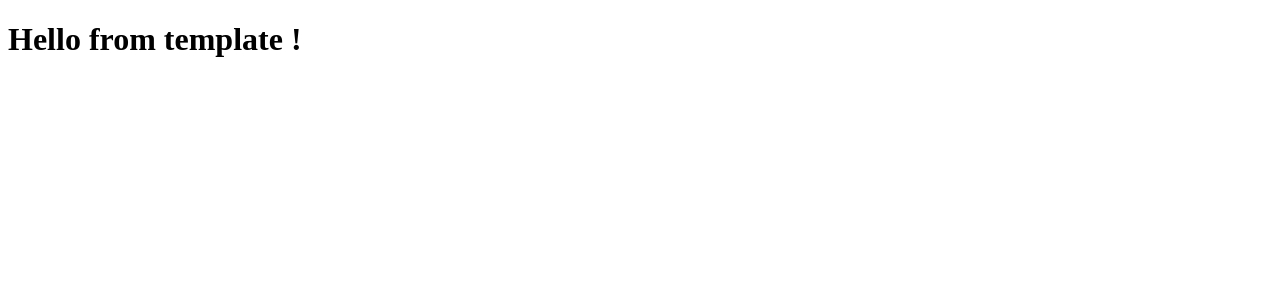
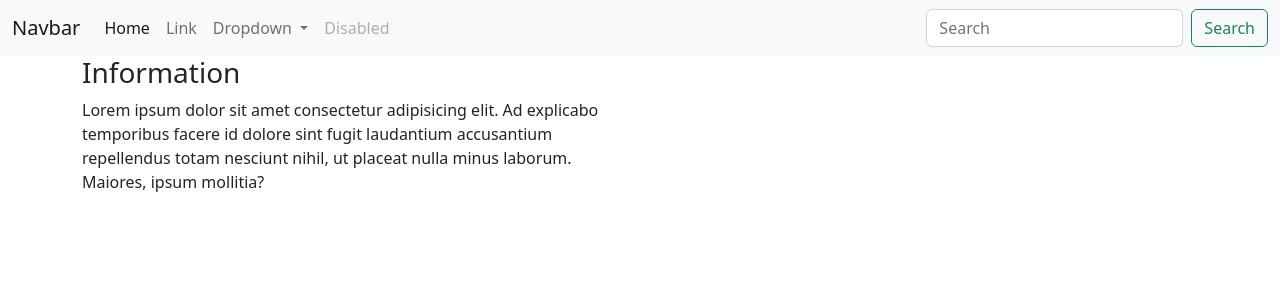
Before and after one commit to hicranA/KingCountyStatistics, a Django app: page /kingcounty/ in a window 1280 px wide. Shown: the top 300 px of the page. Run offline with Django 4.2, Linux system fonts and the light colour scheme.

Commit message:
nav bar added

```diff
--- a/kingcounty/templates/kingcounty/base.html
+++ b/kingcounty/templates/kingcounty/base.html
@@ -1,14 +1,65 @@
-<!DOCTYPE html>
+<!doctype html>
 <html lang="en">
-<head>
-    <meta charset="UTF-8">
-    <meta http-equiv="X-UA-Compatible" content="IE=edge">
-    <meta name="viewport" content="width=device-width, initial-scale=1.0">
-    <title>Document</title>
+  <head>
+    <meta charset="utf-8">
+    <meta name="viewport" content="width=device-width, initial-scale=1">
+    <title>Bootstrap demo</title>
+    <link href="https://cdn.jsdelivr.net/npm/bootstrap@5.2.0-beta1/dist/css/bootstrap.min.css" rel="stylesheet" integrity="sha384-0evHe/X+R7YkIZDRvuzKMRqM+OrBnVFBL6DOitfPri4tjfHxaWutUpFmBp4vmVor" crossorigin="anonymous">
+    <nav class="navbar navbar-expand-lg bg-light">
+        <div class="container-fluid">
+          <a class="navbar-brand" href="#">Navbar</a>
+          <button class="navbar-toggler" type="button" data-bs-toggle="collapse" data-bs-target="#navbarSupportedContent" aria-controls="navbarSupportedContent" aria-expanded="false" aria-label="Toggle navigation">
+            <span class="navbar-toggler-icon"></span>
+          </button>
+          <div class="collapse navbar-collapse" id="navbarSupportedContent">
+            <ul class="navbar-nav me-auto mb-2 mb-lg-0">
+              <li class="nav-item">
+                <a class="nav-link active" aria-current="page" href="#">Home</a>
+              </li>
+              <li class="nav-item">
+                <a class="nav-link" href="#">Link</a>
+              </li>
+              <li class="nav-item dropdown">
+                <a class="nav-link dropdown-toggle" href="#" id="navbarDropdown" role="button" data-bs-toggle="dropdown" aria-expanded="false">
+                  Dropdown
+                </a>
+                <ul class="dropdown-menu" aria-labelledby="navbarDropdown">
+                  <li><a class="dropdown-item" href="#">Action</a></li>
+                  <li><a class="dropdown-item" href="#">Another action</a></li>
+                  <li><hr class="dropdown-divider"></li>
+                  <li><a class="dropdown-item" href="#">Something else here</a></li>
+                </ul>
+              </li>
+              <li class="nav-item">
+                <a class="nav-link disabled">Disabled</a>
+              </li>
+            </ul>
+            <form class="d-flex" role="search">
+              <input class="form-control me-2" type="search" placeholder="Search" aria-label="Search">
+              <button class="btn btn-outline-success" type="submit">Search</button>
+            </form>
+          </div>
+        </div>
+      </nav>
 </head>
-<body>
-    <h1>Hello from template  !</h1>
-     {{m | safe}}
+  <body>
+    <div class = 'container'>
+        <div class = "row">
+            <div class="col-md-6">
+                <h3>Information</h3>
+                <p>
+                    Lorem ipsum dolor sit amet consectetur adipisicing elit.
+                    Ad explicabo temporibus facere id dolore sint fugit
+                    laudantium accusantium repellendus totam nesciunt nihil,
+                    ut placeat nulla minus laborum. Maiores, ipsum mollitia?
+                </p>
 
-</body>
+            </div>
+            <div class="col-md-6">
+                {{m | safe}}
+            </div>
+        </div>
+    </div>
+    <script src="https://cdn.jsdelivr.net/npm/bootstrap@5.2.0-beta1/dist/js/bootstrap.bundle.min.js" integrity="sha384-pprn3073KE6tl6bjs2QrFaJGz5/SUsLqktiwsUTF55Jfv3qYSDhgCecCxMW52nD2" crossorigin="anonymous"></script>
+  </body>
 </html>
```
